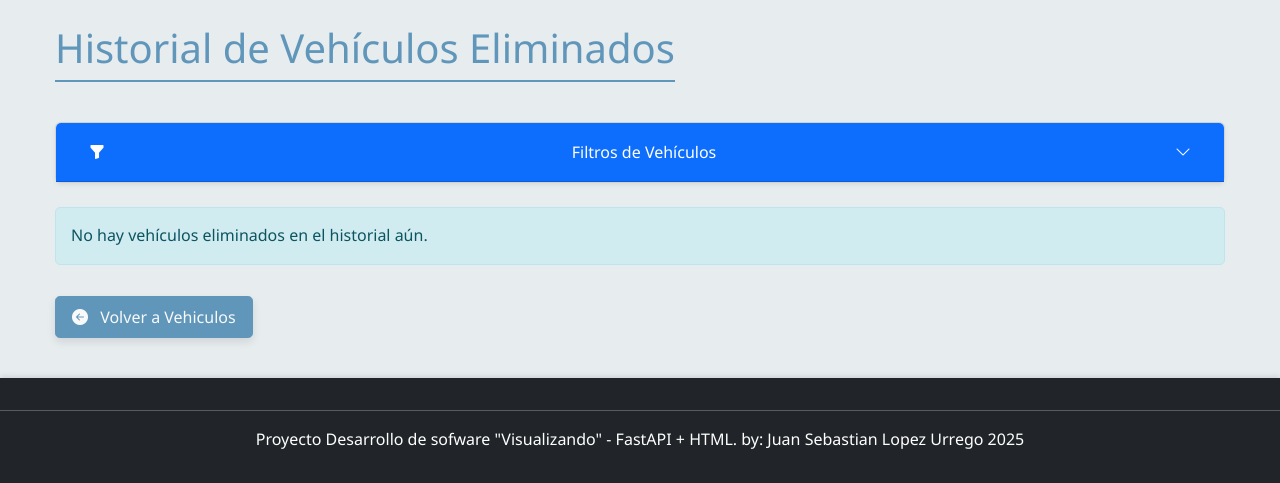
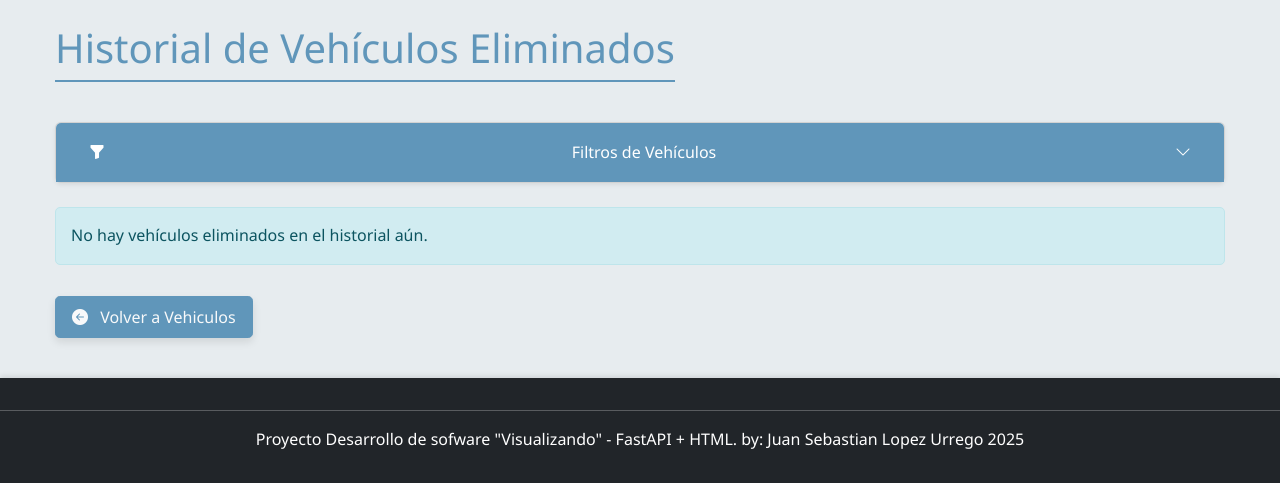
Before and after one commit to Sebas59/Proyecto_inte, a FastAPI app: page /vehiculos/historial_eliminados in a window 1280 px wide. Shown: the part 98-581 px from the top of the page. Run offline with FastAPI, Linux system fonts and the light colour scheme; data that the repository does not hold is empty.

Commit message:
Se modifico orden del diseño

```diff
--- a/templates/vehiculos_historial.html
+++ b/templates/vehiculos_historial.html
@@ -9,7 +9,7 @@
 </div>
 
 <div class="card mb-4 shadow-sm">
-    <div class="card-header bg-primary">
+    <div class="card-header btn-primary">
         <h5 class="mb-0">
 
             <button class="btn btn-link text-white text-decoration-none w-100 text-start d-flex justify-content-between align-items-center"
```
